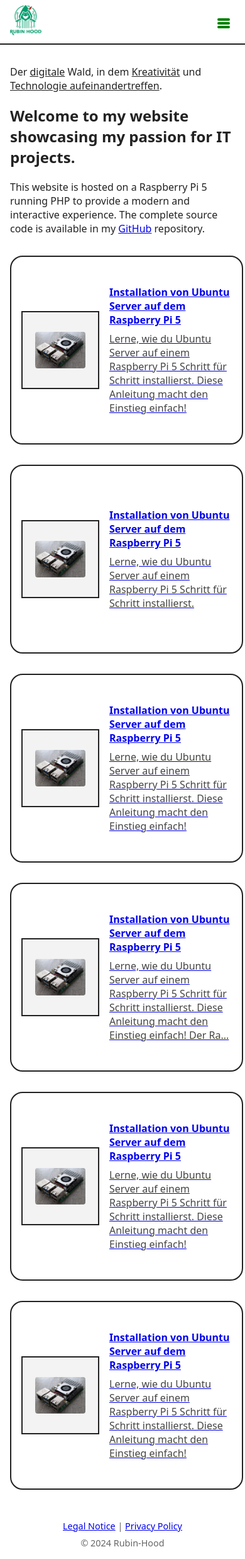
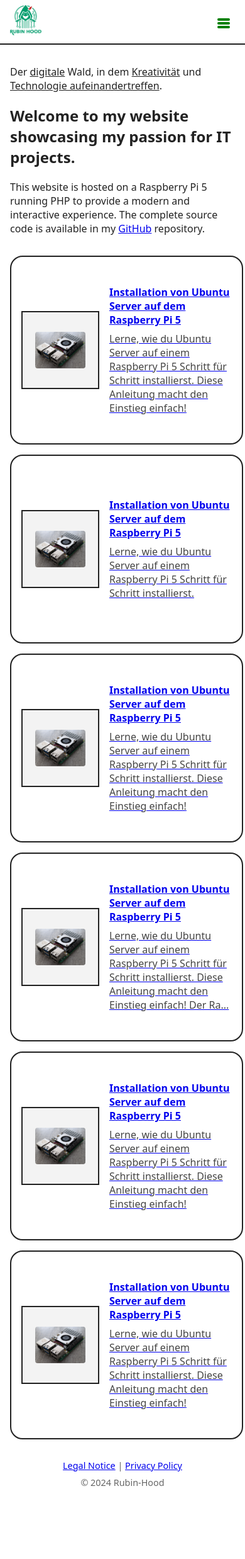
Before and after one commit to rubin-hood/rubinhood-blog, a Jekyll site: the page built from index.md, in a window 390 px wide. Shown: the whole page at 63% size. Built offline with Jekyll 4.4.1, drawn with Linux system fonts in a browser that asks for light colours; after the commit the page ends 2380 px from its top, so only the background shows below that.

Commit message:
Update style.css

```diff
--- a/assets/css/style.css
+++ b/assets/css/style.css
@@ -298,5 +298,6 @@ body.noscroll {
     max-width: 95vw;           /* Fast die ganze Viewport-Breite */
     width: 95vw;               /* Breite relativ zum Bildschirm */
     box-sizing: border-box;    /* Kein Überlauf durch Padding */
+    margin-bottom: 0; /* Verhindert doppelten Abstand auf Mobile! */
   }
 }
```
